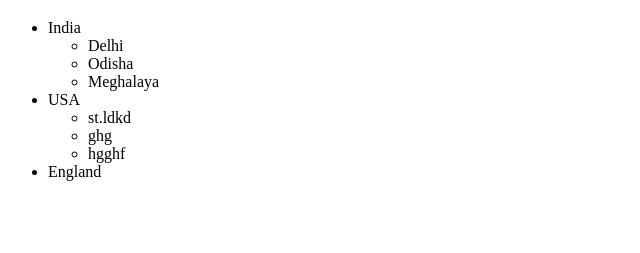
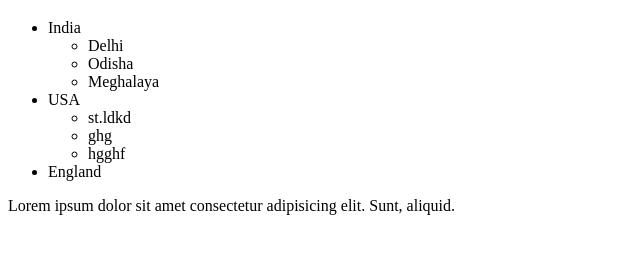
Before and after one commit to barunamajhi800-dev/web-dev, a plain HTML site: page day2_project/index.html in a window 1280 px wide. Shown: the part 61-314 px from the top of the page, without its empty margins (0-640 px from the left). Drawn offline with Linux system fonts and the light colour scheme.

Commit message:
some sentence added

```diff
--- a/day2_project/index.html
+++ b/day2_project/index.html
@@ -25,7 +25,7 @@
         <li>England</li>
     </ul>
 
-
+<p>Lorem ipsum dolor sit amet consectetur adipisicing elit. Sunt, aliquid.</p>
 
 
 </body>
```
